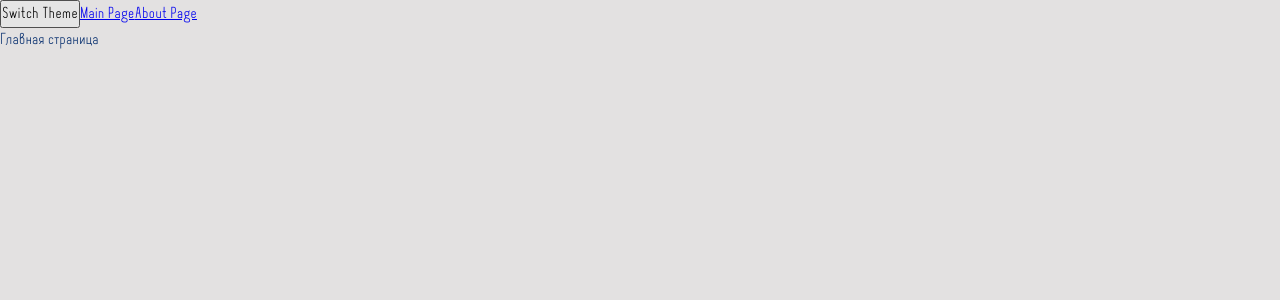
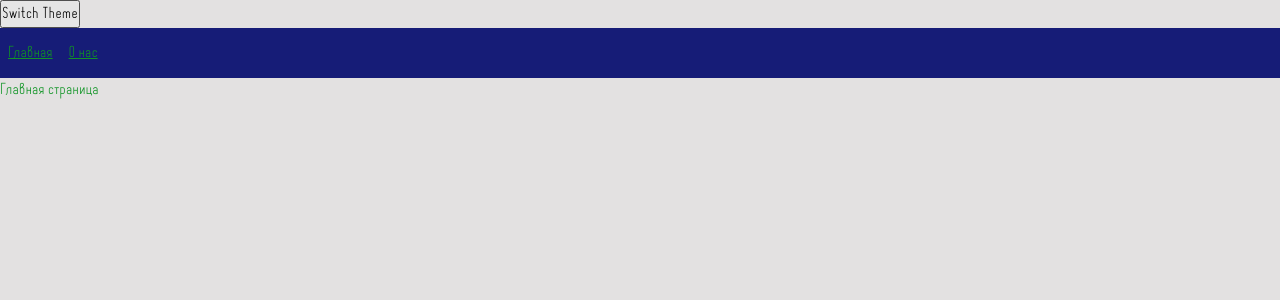
Before and after one commit to AlexandrMers/blog-application, a React app: page / in a window 1280 px wide. Shown: the top 300 px of the page. Built offline with nearby package versions, Linux system fonts and the light colour scheme; the HTML template or start-up script is replaced by a standard one.

Commit message:
extract Navbar and SwitchTheme

```diff
--- a/package.json
+++ b/package.json
@@ -32,8 +32,10 @@
     "webpack-dev-server": "^4.11.1"
   },
   "dependencies": {
+    "@types/classnames": "^2.3.1",
     "@types/react": "^18.0.28",
     "@types/react-dom": "^18.0.11",
+    "classnames": "^2.3.2",
     "react": "^18.2.0",
     "react-dom": "^18.2.0",
     "react-router-dom": "^6.8.2"
--- a/src/app/App.tsx
+++ b/src/app/App.tsx
@@ -1,21 +1,18 @@
 import React from "react";
 
-import { Link } from "react-router-dom";
+import { Navbar } from "widgets/Navbar";
 
 import { useTheme } from "./providers/theme";
 import { AppRoute } from "./providers/router";
+import { SwitchTheme } from "../features/SwitchTheme";
 
 const App = () => {
   const { setTheme } = useTheme();
-  const toggleTheme = () => setTheme();
 
   return (
     <>
-      <button onClick={toggleTheme}>Switch Theme</button>
-
-      <Link to="/">Main Page</Link>
-      <Link to="/about">About Page</Link>
-
+      <SwitchTheme toggleTheme={setTheme} />
+      <Navbar />
       <AppRoute />
     </>
   );
--- a/src/app/styles/themes/dark.scss
+++ b/src/app/styles/themes/dark.scss
@@ -1,6 +1,9 @@
 .app.dark {
   --bg-color: #000988;
+  --bg-color-inverted: #e3e1e1;
 
-  --primary-color: #34a834;
+  --primary-color: #076007;
+  --primary-hover-color: #013a08;
+
   --secondary-color: #a0e3a0;
 }
--- a/src/app/styles/themes/normal.scss
+++ b/src/app/styles/themes/normal.scss
@@ -1,6 +1,9 @@
 .app.light {
   --bg-color: #e3e1e1;
+  --bg-color-inverted: #161c77;
 
-  --primary-color: #0a3170;
-  --secondary-color: #3587a4;
+  --primary-color: #109425;
+  --primary-hover-color: #005408;
+
+  --secondary-color: #98da8c;
 }
--- /dev/null
+++ b/src/features/SwitchTheme/index.ts
@@ -0,0 +1,2 @@
+export { SwitchTheme } from "./ui/SwitchTheme";
+export { SwitchThemeTypes } from "./types/SwitchThemeTypes";
--- /dev/null
+++ b/src/features/SwitchTheme/types/SwitchThemeTypes.ts
@@ -0,0 +1,3 @@
+export type SwitchThemeTypes = {
+  toggleTheme: () => void;
+};
--- /dev/null
+++ b/src/features/SwitchTheme/ui/SwitchTheme.tsx
@@ -0,0 +1,7 @@
+import React from "react";
+
+import { SwitchThemeTypes } from "../types/SwitchThemeTypes";
+
+export const SwitchTheme = ({ toggleTheme }: SwitchThemeTypes) => {
+  return <button onClick={toggleTheme}>Switch Theme</button>;
+};
--- /dev/null
+++ b/src/widgets/Navbar/index.ts
@@ -0,0 +1,2 @@
+export { Navbar } from "./ui/Navbar";
+export { NavbarProps } from "./types/NavbarProps";
--- /dev/null
+++ b/src/widgets/Navbar/lib/navigation.config.ts
@@ -0,0 +1,17 @@
+import { LinkProps } from "react-router-dom";
+
+import { AppRoutes } from "shared/config/router";
+
+export const NavigationConfig: Record<
+  AppRoutes,
+  Pick<LinkProps, "to"> & { content: string }
+> = {
+  [AppRoutes.MAIN]: {
+    to: "/",
+    content: "Главная",
+  },
+  [AppRoutes.ABOUT]: {
+    to: "/about",
+    content: "О нас",
+  },
+};
--- /dev/null
+++ b/src/widgets/Navbar/types/NavbarProps.ts
@@ -0,0 +1,3 @@
+export type NavbarProps = {
+  className?: string;
+};
--- /dev/null
+++ b/src/widgets/Navbar/ui/Navbar.tsx
@@ -0,0 +1,21 @@
+import cn from "classnames";
+import { Link } from "react-router-dom";
+
+import { NavigationConfig } from "../lib/navigation.config";
+import { NavbarProps } from "../types/NavbarProps";
+
+import styles from "./style.module.scss";
+
+export const Navbar = ({ className }: NavbarProps) => {
+  return (
+    <div className={cn(styles.Navbar, className)}>
+      {Object.values(NavigationConfig).map((link) => {
+        return (
+          <Link className={styles.Navbar__Link} to={link.to}>
+            {link.content}
+          </Link>
+        );
+      })}
+    </div>
+  );
+};
--- /dev/null
+++ b/src/widgets/Navbar/ui/style.module.scss
@@ -0,0 +1,18 @@
+.Navbar {
+  align-items: center;
+  display: flex;
+  min-height: 50px;
+  width: 100%;
+
+  background: var(--bg-color-inverted);
+}
+
+.Navbar__Link {
+  color: var(--primary-color);
+  padding: 5px 8px;
+  transition: color ease .2s;
+
+  &:hover {
+    color: var(--primary-hover-color);
+  }
+}
```
Also changed, not shown: 1 other file (tests, documents, lock files or other folders).
